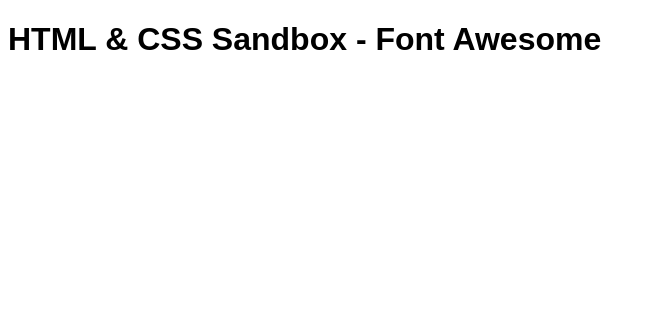
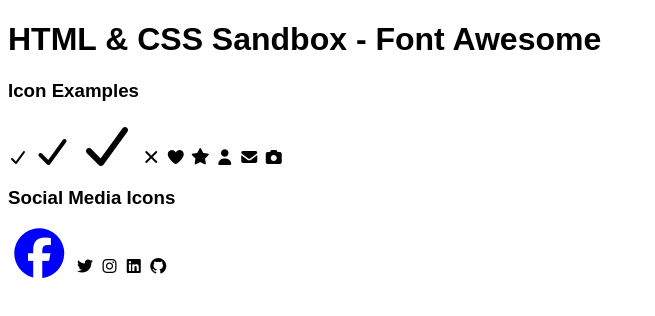
Before and after one commit to Tasnuva12/HTML-and-CSS, a plain HTML site: page 04-css-basics/09-font-awesome/index.html in a window 1280 px wide. Shown: the whole page, without its empty margins (0-655 px from the left). Drawn offline with Linux system fonts and the light colour scheme.

Commit message:
fontawesome

```diff
--- a/04-css-basics/09-font-awesome/index.html
+++ b/04-css-basics/09-font-awesome/index.html
@@ -4,9 +4,30 @@
     <meta charset="UTF-8" />
     <meta name="viewport" content="width=device-width, initial-scale=1.0" />
     <link rel="stylesheet" href="styles.css" />
+    <link rel="stylesheet" href="https://cdnjs.cloudflare.com/ajax/libs/font-awesome/7.0.0/css/all.min.css" integrity="sha512-DxV+EoADOkOygM4IR9yXP8Sb2qwgidEmeqAEmDKIOfPRQZOWbXCzLC6vjbZyy0vPisbH2SyW27+ddLVCN+OMzQ==" crossorigin="anonymous"
+     referrerpolicy="no-referrer" />
     <title>HTML & CSS Sandbox</title>
   </head>
   <body>
     <h1>HTML & CSS Sandbox - Font Awesome</h1>
+    <h3>Icon Examples</h3>
+    <i class="fas fa-check"></i>
+    <i class="fas fa-check fa-2x"></i>
+    <i class="fas fa-check fa-3x"></i>
+    <i class="fas fa-times"></i>
+    <i class="fas fa-heart"></i>
+    <i class="fas fa-star"></i>
+    <i class="fas fa-user"></i>
+    <i class="fas fa-envelope"></i>
+    <i class="fas fa-camera"></i>
+
+    <h3>Social Media Icons</h3>
+    <i class="fab fa-facebook"></i>
+    <i class="fab fa-twitter"></i>
+    <i class="fab fa-instagram"></i>
+    <i class="fab fa-linkedin"></i>
+    <i class="fab fa-github"></i>
+
+
   </body>
 </html>
--- a/04-css-basics/09-font-awesome/styles.css
+++ b/04-css-basics/09-font-awesome/styles.css
@@ -1,3 +1,9 @@
 body {
   font-family: Arial, sans-serif;
 }
+
+
+.fa-facebook{
+   color: blue;
+   font-size: 50px;
+}
```
